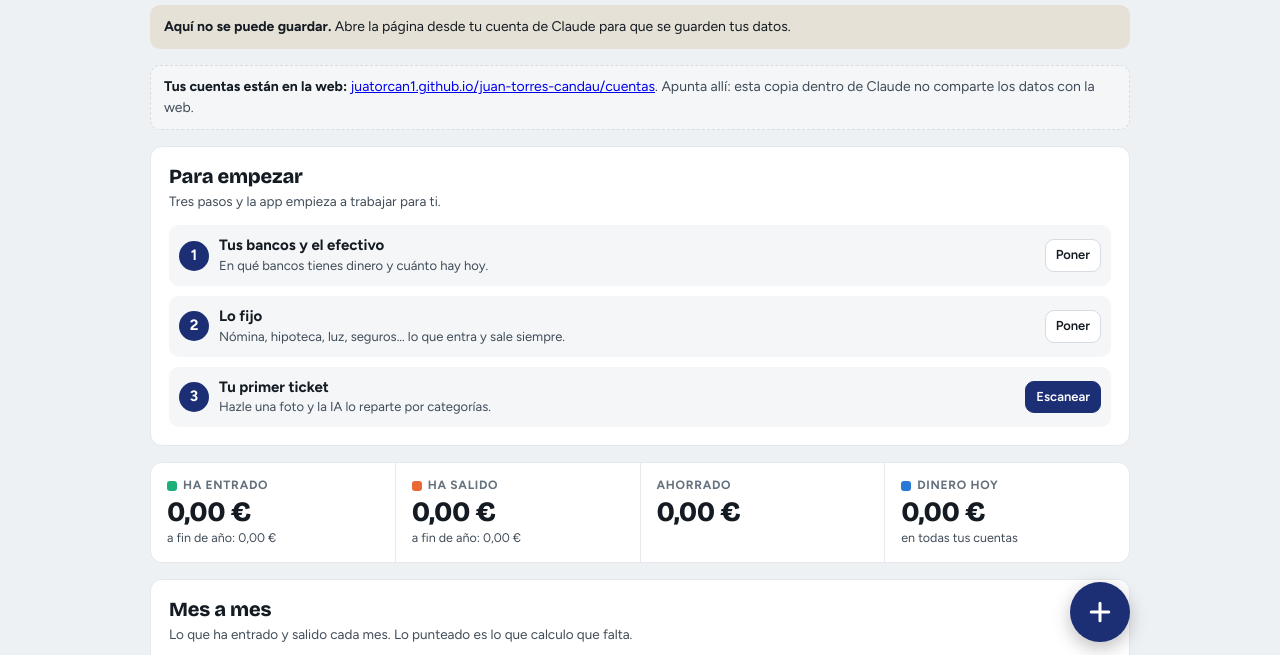
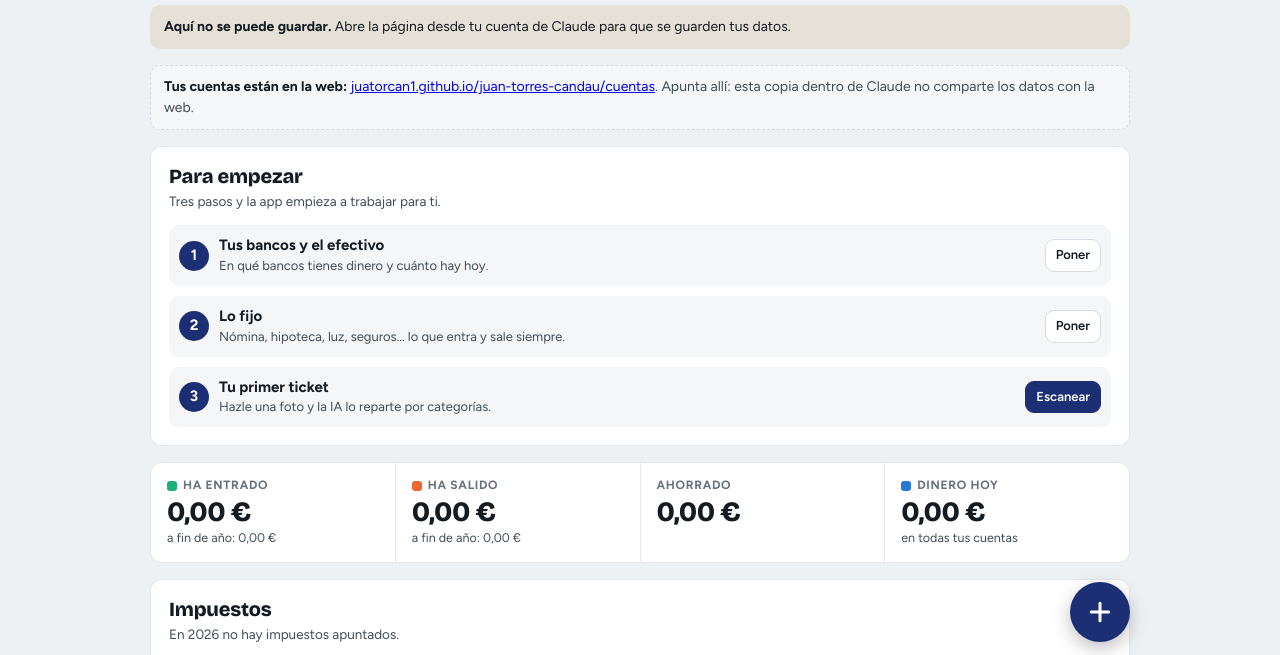
Before and after one commit to juatorcan1/juan-torres-candau, a plain HTML site: page cuentas-app/index.html in a window 1280 px wide. Shown: the part 80-735 px from the top of the page. Drawn offline with nearby package versions, Linux system fonts and the light colour scheme.

Commit message:
Cuentas: los impuestos del año en el resumen (#63)
* Cuentas: los impuestos del año en el resumen

Recuadro «Impuestos» en El año: IRPF y Hacienda, IBI y basuras e
impuesto de circulación, lo que devuelve Hacienda, y las multas aparte.
Avisa de que lo retenido en la nómina no se ve desde el banco.

Co-Authored-By: Claude Opus 5.5 <noreply@anthropic.com>
Claude-Session: https://claude.ai/code/session_01EoFh65qnA3mFA2CBcxTG9q

* Cuentas: index.html reconstruido con el recuadro de impuestos

Co-Authored-By: Claude Opus 5.5 <noreply@anthropic.com>
Claude-Session: https://claude.ai/code/session_01EoFh65qnA3mFA2CBcxTG9q

---------

Co-authored-by: Claude <noreply@anthropic.com>

```diff
--- a/cuentas-app/index.html
+++ b/cuentas-app/index.html
@@ -915,6 +915,22 @@ const deudaAt = iso => sum(cuentas().filter(c => DEBT(c.tipo)).map(c => debe(c,
 const teDebenAt = iso => sum(cuentas().filter(c => LENT(c.tipo)).map(c => teDebe(c, iso)));
 const debesGenteAt = iso => sum(cuentas().filter(c => LENT(c.tipo)).map(c => leDebes(c, iso)));
 
+// Lo que se paga en impuestos en el año. Las multas van aparte: el banco las cobra como «pago de
+// impuestos», pero no lo son. Lo que retiene la nómina no se ve: al banco sólo llega lo neto.
+const TAX_CATS = ["finanzas.irpf", "casa.ibi", "coche.impuesto"];
+function impuestosHTML(st){
+  const g = st.byCat.gasto, dev = num(st.byCat.ingreso["otrosi.hacienda"]);
+  const filas = TAX_CATS.filter(c => CATIDX[c] && num(g[c]) > 0.005).map(c => [catName(c), num(g[c])]);
+  const tot = sum(filas.map(f => f[1])), multas = num(g["coche.multas"]);
+  let h = `<div class="panel"><div class="panel-head"><div><h2>Impuestos</h2><p>${tot > 0.005 ? `En ${Y} has pagado <b class="num">${eur(tot)}</b> en impuestos.` : `En ${Y} no hay impuestos apuntados.`}</p></div></div>`;
+  const rows = filas.map(([n, v]) => [n, eur(v)]);
+  if (dev > 0.005) rows.push(["Te ha devuelto Hacienda", "−" + eur(dev)]);
+  if (multas > 0.005) rows.push(["Multas (aparte, no son impuestos)", eur(multas)]);
+  if (rows.length) h += `<div class="rank">${rows.map(([n, v]) => `<div class="rk" style="cursor:default"><span class="nm">${esc(n)}</span><span class="am">${v}</span></div>`).join("")}</div>`;
+  h += `<p class="small" style="margin:8px 0 0">Lo que te quitan de la nómina (IRPF y Seguridad Social) no sale aquí: al banco te llega ya descontado.</p></div>`;
+  return h;
+}
+
 function renderAnio(){
   const el = $("#v-anio");
   if (dbState === "loading") { el.innerHTML = `<div class="panel"><div class="thinking"><span class="spin"></span>Cargando tus cuentas…</div></div>`; return; }
@@ -940,6 +956,7 @@ function renderAnio(){
     <div class="tile"><span class="l">Ahorrado</span><span class="v" style="color:${ah < 0 ? "var(--over)" : "inherit"}">${eur(ah)}</span><span class="s">${st.I > 0 ? pct(ah / st.I * 100) + " de lo que ha entrado" : "&nbsp;"}</span></div>
     <div class="tile"><span class="l"><span class="sw" style="background:var(--sal)"></span>${phase === "pasado" ? "Dinero a 31 dic" : "Dinero hoy"}</span><span class="v">${dinero == null ? "—" : eur(dinero)}</span><span class="s">${colchon != null ? "te da para " + NF0.format(Math.floor(colchon)) + (Math.floor(colchon) === 1 ? " mes" : " meses") + " de gastos" : phase === "futuro" ? "año que viene" : "en todas tus cuentas"}</span>${deuda > 0.005 ? `<span class="s" style="color:var(--over)">y debes ${eur(deuda)}</span>` : ""}${teDeben > 0.005 ? `<span class="s">y te deben ${eur(teDeben)}</span>` : ""}</div>
   </div>`;
+  h += impuestosHTML(st);
   if (st.revisar) h += `<div class="banner warn"><b>${st.revisar === 1 ? "Hay 1 movimiento" : "Hay " + st.revisar + " movimientos"} que la IA no ha tenido claro.</b> <button class="btn sm" data-go="movs" data-rev="1">Revisarlos</button></div>`;
 
   h += `<div class="panel"><div class="panel-head"><div><h2>Mes a mes</h2><p>${phase === "pasado" ? "Lo que entró y salió cada mes de " + Y + "." : "Lo que ha entrado y salido cada mes. Lo punteado es lo que calculo que falta."}</p></div></div>
```
Also changed, not shown: cuentas-app/src/03-vistas.js (+17 -0 lines).
